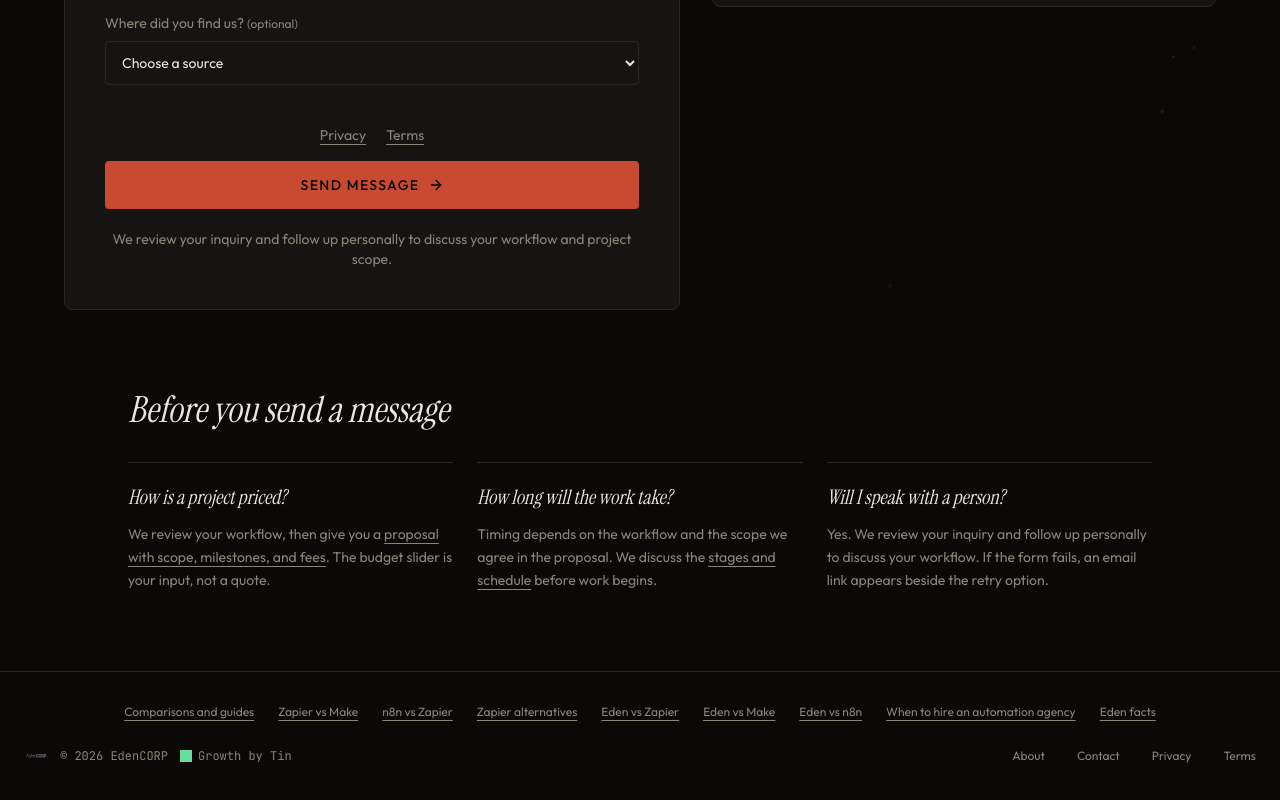
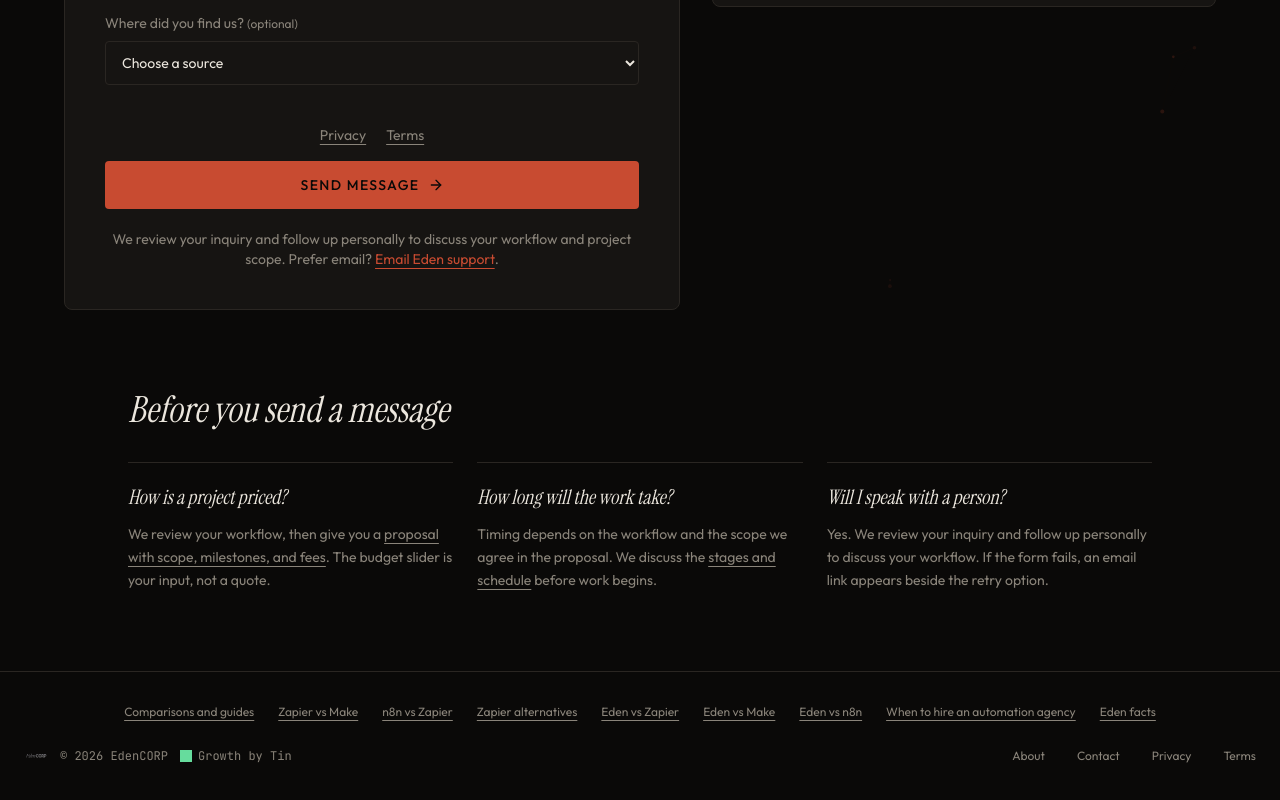
Before and after one commit to EdenCorporations/Luminous-Garden, a Next.js app: page /contact in a window 1280 px wide. Shown: the part 876-1676 px from the top of the page. Built offline with nearby package versions, Linux system fonts and the light colour scheme.

Commit message:
Show direct email option on contact form
Co-authored-by: tin-computer[bot] <277149838+tin-computer[bot]@users.noreply.github.com>

```diff
--- a/src/app/contact/page.tsx
+++ b/src/app/contact/page.tsx
@@ -428,6 +428,7 @@ export default function ContactPage() {
               </form>
               <p className="mt-5 text-center text-sm text-text-secondary">
                 We review your inquiry and follow up personally to discuss your workflow and project scope.
+                {" "}Prefer email? <a href="mailto:edencorp-org@mail.tin.computer" onClick={() => captureInquiryEvent("inquiry_email_link_clicked")} className="text-ember underline underline-offset-4 hover:text-text focus-visible:outline focus-visible:outline-2 focus-visible:outline-offset-4">Email Eden support</a>.
               </p>
             </div>
           </Reveal>
--- a/src/lib/analytics.ts
+++ b/src/lib/analytics.ts
@@ -39,7 +39,7 @@ export function promptTopic(text: string) {
 const events = new Set([
   "inquiry_source",
   ...["ai", "search", "direct", "other", "unknown"].flatMap(channel => [`contact_visit_${channel}`, `contact_success_${channel}`]),
-  "$pageview", "inquiry_started", "inquiry_submitted", "inquiry_delayed", "inquiry_succeeded", "inquiry_failed", "inquiry_failed_4xx", "inquiry_failed_5xx", "inquiry_failed_network", "inquiry_failed_local", "inquiry_invalid", "inquiry_backup_copied", "orchard_empty",
+  "$pageview", "inquiry_started", "inquiry_submitted", "inquiry_delayed", "inquiry_succeeded", "inquiry_failed", "inquiry_failed_4xx", "inquiry_failed_5xx", "inquiry_failed_network", "inquiry_failed_local", "inquiry_invalid", "inquiry_backup_copied", "inquiry_email_link_clicked", "orchard_empty",
   "feedback_admin", "feedback_reporting", "feedback_integrations", "feedback_website", "feedback_other",
 ]);
 
```
